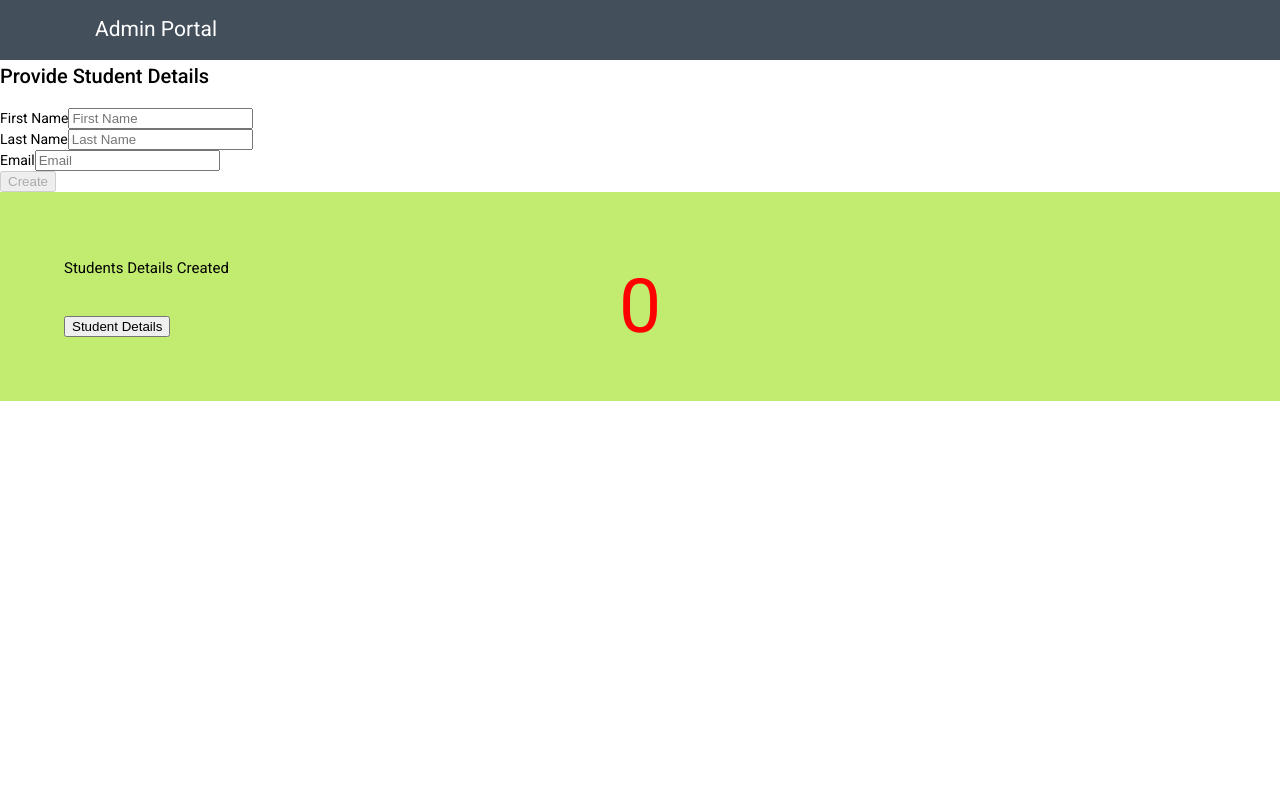
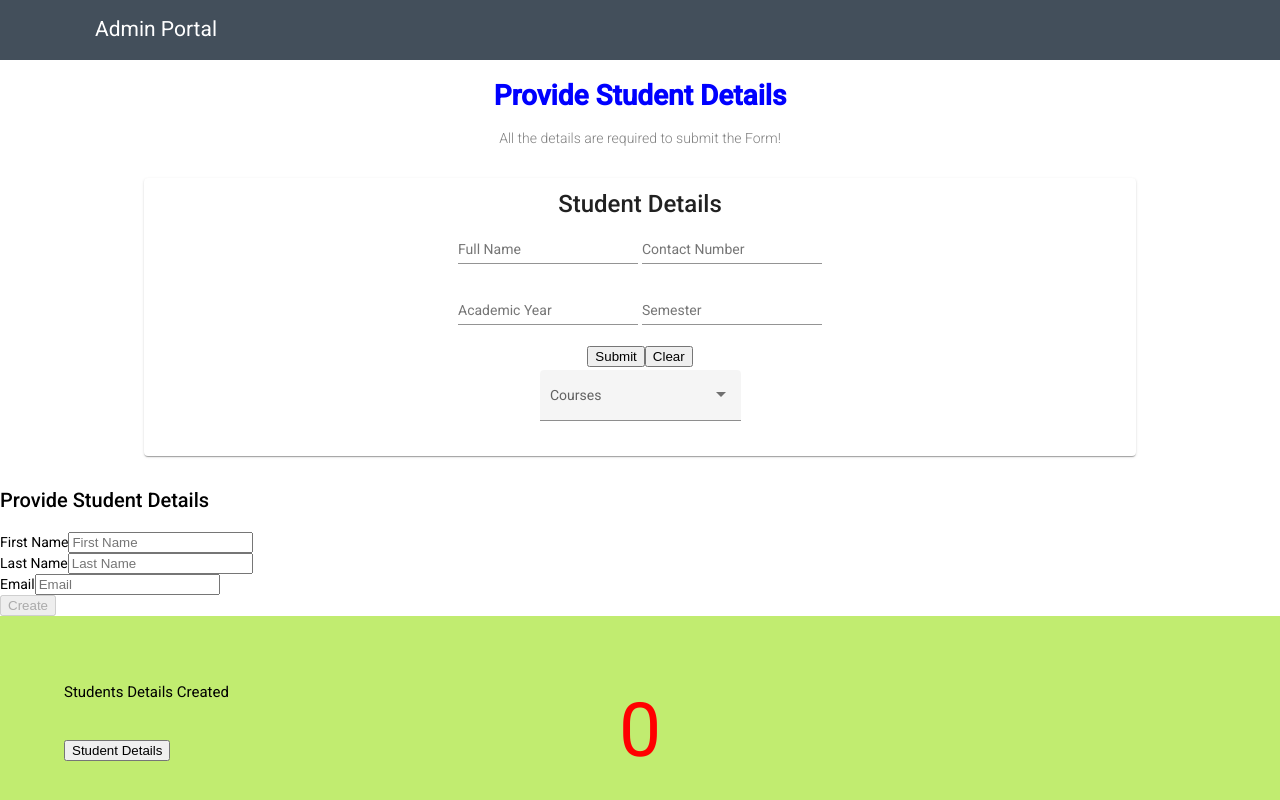
Before and after one commit to Rajat-dey/University_Admin_Portal, an Angular app in the folder my-app/: page / in a window 1280 px wide. Shown: the top 800 px of the page. Built offline with nearby package versions, Linux system fonts and the light colour scheme.

Commit message:
Material Form added, modules imported

```diff
--- a/my-app/src/app/modules/dashboard/dashboard.component.css
+++ b/my-app/src/app/modules/dashboard/dashboard.component.css
@@ -0,0 +1,127 @@
+
+
+
+
+.example-additional-selection {
+    opacity: 0.75;
+    font-size: 0.75em;
+  }
+
+
+
+
+
+
+
+
+
+
+
+.mat-card {
+    text-align: -webkit-center;
+}
+
+.demo-toolbar {
+    display: flex;
+    align-items: center;
+    width: 100%;
+}
+
+.demo-form {
+    min-width: 150px;
+    max-width: 500px;
+    width: 100%;
+}
+
+.demo-full-width {
+    width: 100%;
+}
+
+body {
+    margin: 0;
+    font-family: Roboto, sans-serif;
+}
+
+mat-card {
+    max-width: 80%;
+    margin: 2em auto;
+    text-align: center;
+}
+
+mat-toolbar-row {
+    justify-content: space-between;
+}
+
+.done {
+    position: fixed;
+    bottom: 20px;
+    right: 20px;
+    color: white;
+}
+
+.content-center {
+    text-align: -webkit-center;
+}
+
+
+
+
+
+
+
+
+
+
+
+
+
+
+
+
+
+
+
+
+
+
+
+
+
+
+
+
+
+
+
+
+
+
+
+
+
+
+
+
+
+
+
+.FormContainer{
+    margin: 20px;
+}
+
+.FormContainer h2{
+    text-align: center;
+    color: blue;
+    font-size: 2em;
+    font-weight: bold;
+
+}
+
+.FormContainer h5{
+    text-align: center;
+    color: gray;
+    font-size: 1em;
+    font-weight: lighter;
+    margin-bottom: 30px;
+
+}
--- a/my-app/src/app/modules/dashboard/dashboard.component.html
+++ b/my-app/src/app/modules/dashboard/dashboard.component.html
@@ -1,3 +1,109 @@
+
+<div class = "FormContainer">
+
+
+  <h2>Provide Student Details</h2>
+  <h5>All the details are required to submit the Form!</h5>
+
+<mat-card>
+  <mat-card-title>Student Details</mat-card-title>
+
+  <mat-card-content>
+      <form>
+          <table>
+              <tr>
+                  <td>
+                      <mat-form-field class="demo-full-width">
+                          <input matInput placeholder="Full Name">
+                      </mat-form-field>
+                  </td>
+                  <td>
+                      <mat-form-field class="demo-full-width">
+                          <input matInput placeholder="Contact Number">
+                      </mat-form-field>
+                  </td>
+              </tr>
+              <tr>
+                  <td>
+                      <mat-form-field class="demo-full-width">
+                          <input matInput placeholder="Academic Year">
+                      </mat-form-field>
+                  </td>
+                  <td>
+                    <mat-form-field class="demo-full-width">
+                        <input matInput placeholder="Semester">
+                    </mat-form-field>
+                </td>
+              </tr>
+              <tr>
+                  <td colspan="2" class="content-center">
+                      <button mat-raised-button color="accent">Submit</button>
+                      <button mat-raised-button color="accent">Clear</button>
+                  </td>
+              </tr>
+          </table>
+      </form>
+
+
+
+      <mat-form-field appearance="fill">
+        <mat-label>Courses</mat-label>
+        <mat-select [formControl]="Courses" multiple>
+          <mat-select-trigger>
+            {{Courses.value ? Courses.value[0] : ''}}
+            <span *ngIf="Courses.value?.length > 1" class="example-additional-selection">
+              (+{{Courses.value.length - 1}} {{Courses.value?.length === 2 ? 'other' : 'others'}})
+            </span>
+          </mat-select-trigger>
+          <mat-option *ngFor="let topping of CourseList" [value]="topping">{{topping}}</mat-option>
+        </mat-select>
+      </mat-form-field>
+
+
+
+
+
+
+  </mat-card-content>
+</mat-card>
+
+
+</div>
+
+
+
+
+
+
+
+
+
+
+
+
+
+
+
+
+
+
+
+
+
+
+
+
+
+
+
+
+
+
+
+
+
+
+
 <div class="container">
   <div class="row">
     <div class="col-md-7 mrgnbtm">
--- a/my-app/src/app/modules/dashboard/dashboard.component.ts
+++ b/my-app/src/app/modules/dashboard/dashboard.component.ts
@@ -10,6 +10,12 @@ import { Subject } from 'rxjs';
   styleUrls: ['./dashboard.component.css']
 })
 export class DashboardComponent implements OnDestroy {
+
+
+  Courses = new FormControl();
+
+  CourseList: string[] = ['DSA', 'Python', 'Electronics', 'Software_Design', 'Chemistry', 'Statics'];
+
 
   constructor(private serviceService: ServiceService) {}
 
```
Also changed, not shown: my-app/src/app/app.module.ts (+21 -0 lines).
